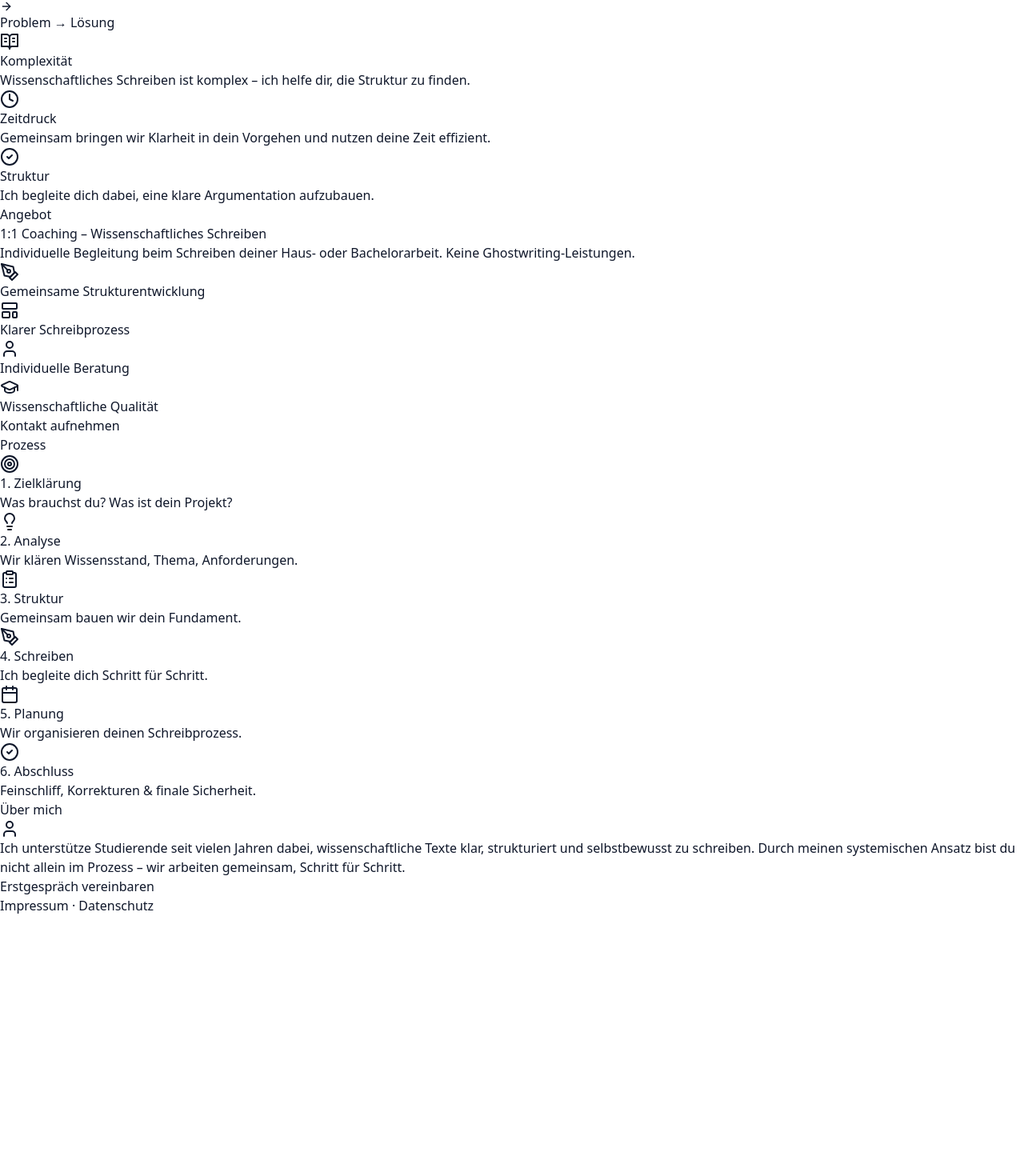
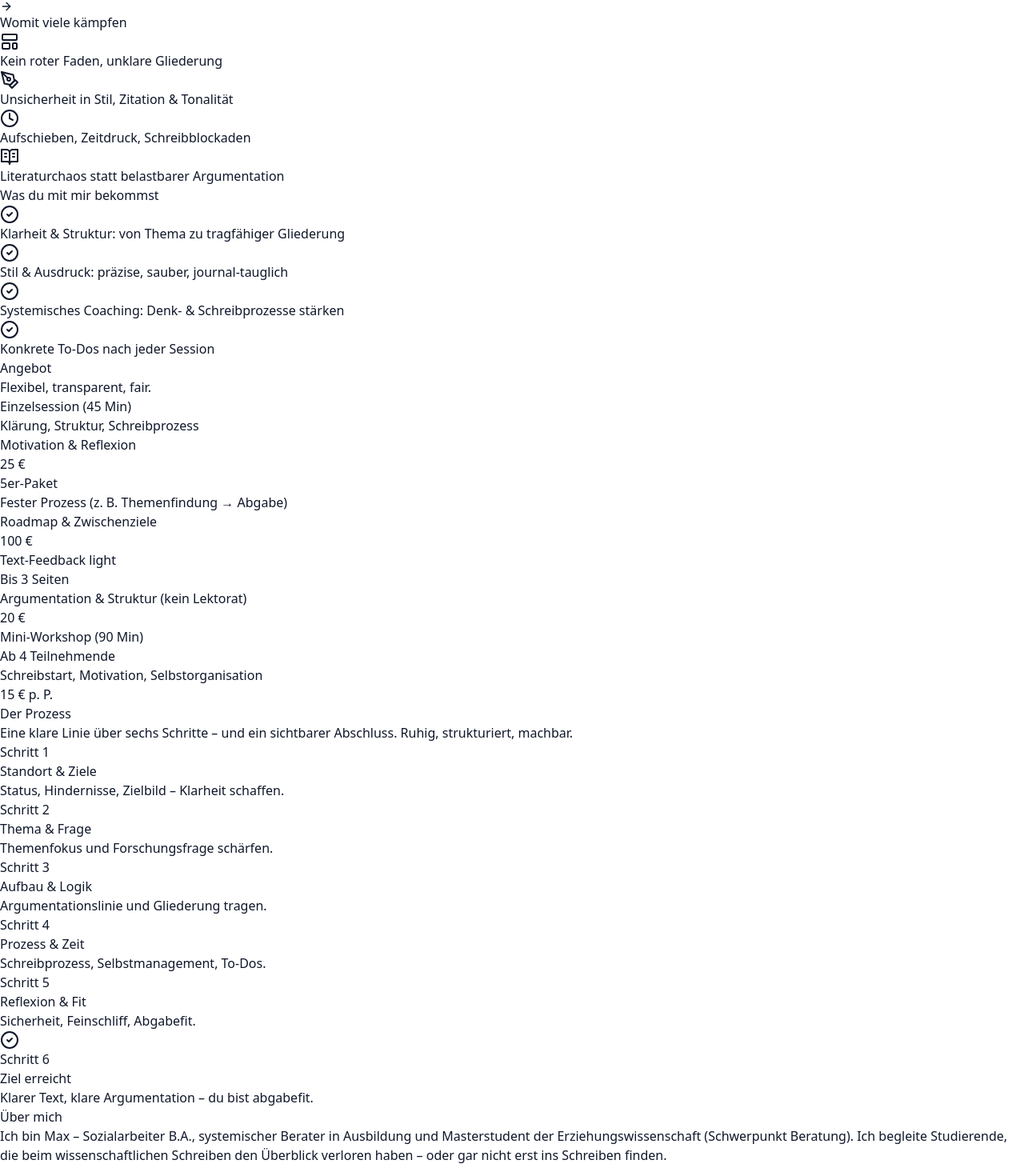
Before and after one commit to Schreibwerk-Studio/Schreibwerk-studio, a Next.js app: page / in a window 1280 px wide. Shown: the part 120-1580 px from the top of the page at 80% size. Before the commit the page ends 1264 px from the top, so only its background shows below. Built offline with nearby package versions, Linux system fonts and the light colour scheme.

Commit message:
Update SchreibwerkPage.tsx

```diff
--- a/SchreibwerkPage.tsx
+++ b/SchreibwerkPage.tsx
@@ -9,14 +9,10 @@ import {
   GraduationCap,
   LayoutTemplate,
   User,
-  Target,
-  Calendar,
-  Lightbulb,
-  ClipboardList,
 } from "lucide-react";
 
 /* ============================================================================
-   Helper Functions
+   Helper
 ============================================================================ */
 
 const scrollToId = (id: string) => {
@@ -29,18 +25,53 @@ const fadeUp = (delay = 0) => ({
   animate: { opacity: 1, y: 0, transition: { duration: 0.6, delay } },
 });
 
+const STEPS = [
+  {
+    step: 1,
+    title: "Standort & Ziele",
+    text: "Status, Hindernisse, Zielbild – Klarheit schaffen.",
+  },
+  {
+    step: 2,
+    title: "Thema & Frage",
+    text: "Themenfokus und Forschungsfrage schärfen.",
+  },
+  {
+    step: 3,
+    title: "Aufbau & Logik",
+    text: "Argumentationslinie und Gliederung tragen.",
+  },
+  {
+    step: 4,
+    title: "Prozess & Zeit",
+    text: "Schreibprozess, Selbstmanagement, To-Dos.",
+  },
+  {
+    step: 5,
+    title: "Reflexion & Fit",
+    text: "Sicherheit, Feinschliff, Abgabefit.",
+  },
+  {
+    step: 6,
+    title: "Ziel erreicht",
+    text: "Klarer Text, klare Argumentation – du bist abgabefit.",
+    success: true,
+  },
+];
+
 /* ============================================================================
-   Kontakt-Formular – Formspree
+   Kontakt – Formspree
 ============================================================================ */
 
 function ContactView({ onBack }: any) {
-  const [status, setStatus] = React.useState("idle");
+  const [status, setStatus] = React.useState<"idle" | "sending" | "success" | "error">("idle");
 
-  async function handleSubmit(e: any) {
+  async function handleSubmit(e: React.FormEvent<HTMLFormElement>) {
     e.preventDefault();
     setStatus("sending");
 
-    const data = new FormData(e.target);
+    const form = e.currentTarget;
+    const data = new FormData(form);
 
     try {
       const res = await fetch("https://formspree.io/f/mzzyjrjz", {
@@ -48,11 +79,12 @@ function ContactView({ onBack }: any) {
         body: data,
         headers: { Accept: "application/json" },
       });
-
       if (res.ok) {
         setStatus("success");
-        e.target.reset();
-      } else setStatus("error");
+        form.reset();
+      } else {
+        setStatus("error");
+      }
     } catch {
       setStatus("error");
     }
@@ -111,12 +143,13 @@ function ContactView({ onBack }: any) {
         </button>
 
         {status === "success" && (
-          <p className="text-green-700 bg-green-100 p-3 rounded-xl">
+          <p className="text-green-700 bg-green-100 p-3 rounded-xl mt-3">
             Danke! Deine Nachricht wurde gesendet.
           </p>
         )}
+
         {status === "error" && (
-          <p className="text-red-700 bg-red-100 p-3 rounded-xl">
+          <p className="text-red-700 bg-red-100 p-3 rounded-xl mt-3">
             Fehler – schreib direkt an{" "}
             <a href="mailto:max@schreibwerk-studio.de" className="underline">
               max@schreibwerk-studio.de
@@ -134,7 +167,7 @@ function ContactView({ onBack }: any) {
 
 function Impressum({ onBack }: any) {
   return (
-    <main className="max-w-2xl mx-auto px-6 py-16 leading-relaxed text-slate-800">
+    <main className="max-w-2xl mx-auto px-6 py-16 text-slate-800 leading-relaxed">
       <button
         onClick={onBack}
         className="mb-6 rounded-full border px-4 py-2 text-sm hover:bg-slate-100"
@@ -168,7 +201,7 @@ function Impressum({ onBack }: any) {
 
 function Datenschutz({ onBack }: any) {
   return (
-    <main className="max-w-2xl mx-auto px-6 py-16 leading-relaxed text-slate-800">
+    <main className="max-w-2xl mx-auto px-6 py-16 text-slate-800 leading-relaxed">
       <button
         onClick={onBack}
         className="mb-6 rounded-full border px-4 py-2 text-sm hover:bg-slate-100"
@@ -192,11 +225,11 @@ function Datenschutz({ onBack }: any) {
 }
 
 /* ============================================================================
-   Hauptseite (ALLE SEKTIONEN VOLLSTÄNDIG)
+   Hauptseite
 ============================================================================ */
 
 export default function SchreibwerkPage() {
-  const [view, setView] = React.useState("home");
+  const [view, setView] = React.useState<"home" | "kontakt" | "impressum" | "datenschutz">("home");
 
   if (view === "kontakt") return <ContactView onBack={() => setView("home")} />;
   if (view === "impressum")
@@ -206,10 +239,7 @@ export default function SchreibwerkPage() {
 
   return (
     <div className="min-h-screen bg-white text-slate-800">
-      {/* ------------------------------------------------------------------ */}
       {/* NAVIGATION */}
-      {/* ------------------------------------------------------------------ */}
-
       <header className="sticky top-0 bg-white/70 backdrop-blur border-b border-slate-200 z-50">
         <div className="max-w-7xl mx-auto px-6 py-4 flex items-center justify-between">
           <button
@@ -257,10 +287,7 @@ export default function SchreibwerkPage() {
 
       <div id="top" />
 
-      {/* ------------------------------------------------------------------ */}
       {/* HERO */}
-      {/* ------------------------------------------------------------------ */}
-
       <section className="max-w-7xl mx-auto px-6 py-20">
         <motion.h1
           {...fadeUp(0)}
@@ -294,190 +321,259 @@ export default function SchreibwerkPage() {
         </motion.div>
       </section>
 
-      {/* ------------------------------------------------------------------ */}
-      {/* PROBLEM → LÖSUNG */}
-      {/* ------------------------------------------------------------------ */}
+      {/* PROBLEM → LÖSUNG – Womit viele kämpfen / Was du mit mir bekommst */}
+      <section id="problem" className="mx-auto max-w-7xl px-6 pb-20">
+        <div className="grid md:grid-cols-2 gap-10 items-stretch">
+          {/* Womit viele kämpfen */}
+          <div className="rounded-3xl shadow-sm border border-slate-200 h-full flex flex-col">
+            <div className="p-6 border-b border-slate-100">
+              <h2 className="text-xl font-semibold">Womit viele kämpfen</h2>
+            </div>
+            <div className="p-6 text-slate-600 space-y-4 flex flex-col justify-between h-full">
+              <div>
+                <div className="flex items-start gap-3">
+                  <LayoutTemplate className="mt-0.5 h-5 w-5 text-slate-500" />
+                  <span>Kein roter Faden, unklare Gliederung</span>
+                </div>
+                <div className="flex items-start gap-3">
+                  <PenTool className="mt-0.5 h-5 w-5 text-slate-500" />
+                  <span>Unsicherheit in Stil, Zitation & Tonalität</span>
+                </div>
+                <div className="flex items-start gap-3">
+                  <Clock className="mt-0.5 h-5 w-5 text-slate-500" />
+                  <span>Aufschieben, Zeitdruck, Schreibblockaden</span>
+                </div>
+                <div className="flex items-start gap-3">
+                  <BookOpenText className="mt-0.5 h-5 w-5 text-slate-500" />
+                  <span>Literaturchaos statt belastbarer Argumentation</span>
+                </div>
+              </div>
+            </div>
+          </div>
 
-      <section id="problem" className="bg-slate-50 py-20">
-        <div className="max-w-7xl mx-auto px-6">
-          <motion.h2
-            {...fadeUp(0)}
-            className="text-3xl font-semibold mb-10 text-center"
-          >
-            Problem → Lösung
-          </motion.h2>
-
-          <div className="grid md:grid-cols-3 gap-8">
-            <motion.div
-              {...fadeUp(0.1)}
-              className="rounded-2xl p-8 bg-white shadow-sm border"
-            >
-              <BookOpenText className="w-10 h-10 mb-4 text-slate-700" />
-              <h3 className="font-semibold text-lg mb-2">Komplexität</h3>
-              <p className="text-slate-600">
-                Wissenschaftliches Schreiben ist komplex – ich helfe dir, die
-                Struktur zu finden.
-              </p>
-            </motion.div>
-
-            <motion.div
-              {...fadeUp(0.2)}
-              className="rounded-2xl p-8 bg-white shadow-sm border"
-            >
-              <Clock className="w-10 h-10 mb-4 text-slate-700" />
-              <h3 className="font-semibold text-lg mb-2">Zeitdruck</h3>
-              <p className="text-slate-600">
-                Gemeinsam bringen wir Klarheit in dein Vorgehen und nutzen deine
-                Zeit effizient.
-              </p>
-            </motion.div>
-
-            <motion.div
-              {...fadeUp(0.3)}
-              className="rounded-2xl p-8 bg-white shadow-sm border"
-            >
-              <CheckCircle2 className="w-10 h-10 mb-4 text-slate-700" />
-              <h3 className="font-semibold text-lg mb-2">Struktur</h3>
-              <p className="text-slate-600">
-                Ich begleite dich dabei, eine klare Argumentation aufzubauen.
-              </p>
-            </motion.div>
+          {/* Was du mit mir bekommst */}
+          <div className="rounded-3xl shadow-sm border border-slate-200 h-full flex flex-col">
+            <div className="p-6 border-b border-slate-100">
+              <h2 className="text-xl font-semibold">Was du mit mir bekommst</h2>
+            </div>
+            <div className="p-6 text-slate-600 space-y-4 flex flex-col justify-between h-full">
+              <div>
+                <div className="flex items-start gap-3">
+                  <CheckCircle2 className="mt-0.5 h-5 w-5 text-slate-700" />
+                  <span>Klarheit & Struktur: von Thema zu tragfähiger Gliederung</span>
+                </div>
+                <div className="flex items-start gap-3">
+                  <CheckCircle2 className="mt-0.5 h-5 w-5 text-slate-700" />
+                  <span>Stil & Ausdruck: präzise, sauber, journal-tauglich</span>
+                </div>
+                <div className="flex items-start gap-3">
+                  <CheckCircle2 className="mt-0.5 h-5 w-5 text-slate-700" />
+                  <span>Systemisches Coaching: Denk- & Schreibprozesse stärken</span>
+                </div>
+                <div className="flex items-start gap-3">
+                  <CheckCircle2 className="mt-0.5 h-5 w-5 text-slate-700" />
+                  <span>Konkrete To-Dos nach jeder Session</span>
+                </div>
+              </div>
+            </div>
           </div>
         </div>
       </section>
 
-      {/* ------------------------------------------------------------------ */}
-      {/* ANGEBOT */}
-      {/* ------------------------------------------------------------------ */}
+      {/* ANGEBOT – 4 KACHELN */}
+      <section
+        id="angebot"
+        className="bg-slate-50/60 border-y border-slate-200/80 py-20"
+      >
+        <div className="mx-auto max-w-7xl px-6">
+          <h2 className="text-3xl md:text-4xl font-semibold tracking-tight">
+            Angebot
+          </h2>
+          <p className="mt-3 text-slate-600 max-w-2xl">Flexibel, transparent, fair.</p>
 
-      <section id="angebot" className="py-20">
-        <div className="max-w-7xl mx-auto px-6">
-          <motion.h2
-            {...fadeUp(0)}
-            className="text-3xl font-semibold mb-10 text-center"
-          >
-            Angebot
-          </motion.h2>
-
-          <motion.div
-            {...fadeUp(0.1)}
-            className="max-w-xl mx-auto rounded-2xl border p-10 shadow-sm bg-white"
-          >
-            <h3 className="text-xl font-semibold mb-4">
-              1:1 Coaching – Wissenschaftliches Schreiben
-            </h3>
-
-            <p className="text-slate-600 mb-6">
-              Individuelle Begleitung beim Schreiben deiner Haus- oder
-              Bachelorarbeit. Keine Ghostwriting-Leistungen.
-            </p>
-
-            <ul className="space-y-3 text-slate-700">
-              <li className="flex gap-2">
-                <PenTool className="w-5 h-5" /> Gemeinsame Strukturentwicklung
-              </li>
-              <li className="flex gap-2">
-                <LayoutTemplate className="w-5 h-5" /> Klarer Schreibprozess
-              </li>
-              <li className="flex gap-2">
-                <User className="w-5 h-5" /> Individuelle Beratung
-              </li>
-              <li className="flex gap-2">
-                <GraduationCap className="w-5 h-5" /> Wissenschaftliche Qualität
-              </li>
-            </ul>
-
-            <button
-              onClick={() => setView("kontakt")}
-              className="w-full mt-8 rounded-full bg-slate-900 text-white px-6 py-3 hover:bg-black"
-            >
-              Kontakt aufnehmen
-            </button>
-          </motion.div>
-        </div>
-      </section>
-
-      {/* ------------------------------------------------------------------ */}
-      {/* PROZESS */}
-      {/* ------------------------------------------------------------------ */}
-
-      <section id="prozess" className="bg-slate-50 py-20">
-        <div className="max-w-7xl mx-auto px-6">
-          <motion.h2
-            {...fadeUp(0)}
-            className="text-3xl font-semibold mb-10 text-center"
-          >
-            Prozess
-          </motion.h2>
-
-          <div className="grid md:grid-cols-3 gap-8">
+          <div className="mt-10 grid md:grid-cols-4 gap-6">
             {[
-              { icon: Target, title: "1. Zielklärung", text: "Was brauchst du? Was ist dein Projekt?" },
-              { icon: Lightbulb, title: "2. Analyse", text: "Wir klären Wissensstand, Thema, Anforderungen." },
-              { icon: ClipboardList, title: "3. Struktur", text: "Gemeinsam bauen wir dein Fundament." },
-              { icon: PenTool, title: "4. Schreiben", text: "Ich begleite dich Schritt für Schritt." },
-              { icon: Calendar, title: "5. Planung", text: "Wir organisieren deinen Schreibprozess." },
-              { icon: CheckCircle2, title: "6. Abschluss", text: "Feinschliff, Korrekturen & finale Sicherheit." },
-            ].map((step, i) => (
-              <motion.div
+              {
+                title: "Einzelsession (45 Min)",
+                list: ["Klärung, Struktur, Schreibprozess", "Motivation & Reflexion"],
+                price: "25 €",
+              },
+              {
+                title: "5er-Paket",
+                list: [
+                  "Fester Prozess (z. B. Themenfindung → Abgabe)",
+                  "Roadmap & Zwischenziele",
+                ],
+                price: "100 €",
+              },
+              {
+                title: "Text-Feedback light",
+                list: ["Bis 3 Seiten", "Argumentation & Struktur (kein Lektorat)"],
+                price: "20 €",
+              },
+              {
+                title: "Mini-Workshop (90 Min)",
+                list: [
+                  "Ab 4 Teilnehmende",
+                  "Schreibstart, Motivation, Selbstorganisation",
+                ],
+                price: "15 € p. P.",
+              },
+            ].map((item, i) => (
+              <div
                 key={i}
-                {...fadeUp(i * 0.1)}
-                className="bg-white border shadow-sm rounded-2xl p-8"
+                className="rounded-3xl shadow-sm border border-slate-200 h-full flex flex-col bg-white"
               >
-                <step.icon className="w-10 h-10 mb-4 text-slate-700" />
-                <h3 className="font-semibold mb-2">{step.title}</h3>
-                <p className="text-slate-600">{step.text}</p>
-              </motion.div>
+                <div className="p-6 border-b border-slate-100">
+                  <h3 className="text-lg font-semibold flex items-center gap-2">
+                    {item.title}
+                  </h3>
+                </div>
+                <div className="p-6 flex flex-col justify-between h-full text-slate-600">
+                  <div>
+                    <ul className="list-disc ml-5 space-y-1">
+                      {item.list.map((text, j) => (
+                        <li key={j}>{text}</li>
+                      ))}
+                    </ul>
+                  </div>
+                  <div className="pt-4 font-semibold text-slate-900 text-base mt-auto">
+                    {item.price}
+                  </div>
+                </div>
+              </div>
             ))}
           </div>
         </div>
       </section>
 
-      {/* ------------------------------------------------------------------ */}
-      {/* ÜBER MICH */}
-      {/* ------------------------------------------------------------------ */}
+      {/* PROZESS – 6 Schritte, letzte grün */}
+      <section id="prozess" className="mx-auto max-w-7xl px-6 py-20">
+        <div className="grid lg:grid-cols-3 gap-10 items-start">
+          <div className="lg:col-span-1">
+            <h2 className="text-3xl md:text-4xl font-semibold tracking-tight">
+              Der Prozess
+            </h2>
+            <p className="mt-4 text-slate-600 max-w-prose">
+              Eine klare Linie über sechs Schritte – und ein sichtbarer Abschluss.
+              Ruhig, strukturiert, machbar.
+            </p>
+          </div>
 
-      <section id="ueber-mich" className="py-20">
-        <div className="max-w-4xl mx-auto px-6 text-center">
-          <motion.h2
-            {...fadeUp(0)}
-            className="text-3xl font-semibold mb-6"
-          >
-            Über mich
-          </motion.h2>
+          <div className="lg:col-span-2 grid sm:grid-cols-2 lg:grid-cols-3 gap-5">
+            {STEPS.map((s) => {
+              const inner = (
+                <div
+                  className={`h-full flex flex-col rounded-3xl shadow-sm border ${
+                    s.success ? "border-green-200 bg-green-50/50" : "border-slate-200 bg-white"
+                  }`}
+                >
+                  <div className="p-4 border-b border-slate-100/60">
+                    <div className="flex items-center gap-2 text-sm text-slate-500">
+                      {s.success && (
+                        <CheckCircle2 className="h-4 w-4 text-green-600" />
+                      )}
+                      Schritt {s.step}
+                    </div>
+                  </div>
+                  <div className="p-4 flex-1 flex flex-col">
+                    <div
+                      className={`font-medium ${
+                        s.success ? "text-green-800" : "text-slate-800"
+                      }`}
+                    >
+                      {s.title}
+                    </div>
+                    <p className="mt-1 text-sm text-slate-600">{s.text}</p>
+                  </div>
+                </div>
+              );
 
-          <motion.div
-            {...fadeUp(0.1)}
-            className="mx-auto w-24 h-24 rounded-full bg-slate-200 flex items-center justify-center mb-6"
-          >
-            <User className="w-12 h-12 text-slate-600" />
-          </motion.div>
-
-          <motion.p
-            {...fadeUp(0.2)}
-            className="max-w-2xl mx-auto text-slate-600 text-lg"
-          >
-            Ich unterstütze Studierende seit vielen Jahren dabei, wissenschaftliche
-            Texte klar, strukturiert und selbstbewusst zu schreiben.
-            Durch meinen systemischen Ansatz bist du nicht allein im Prozess –
-            wir arbeiten gemeinsam, Schritt für Schritt.
-          </motion.p>
-
-          <motion.div {...fadeUp(0.3)} className="mt-10">
-            <button
-              onClick={() => setView("kontakt")}
-              className="rounded-full bg-slate-900 text-white px-8 py-3 hover:bg-black"
-            >
-              Erstgespräch vereinbaren
-            </button>
-          </motion.div>
+              return s.success ? (
+                <motion.div
+                  key={s.step}
+                  className="h-full"
+                  initial={{ opacity: 0, y: 20 }}
+                  whileInView={{ opacity: 1, y: 0 }}
+                  viewport={{ once: true, amount: 0.4 }}
+                  transition={{ duration: 0.6, ease: "easeOut" }}
+                >
+                  {inner}
+                </motion.div>
+              ) : (
+                <div key={s.step} className="h-full">
+                  {inner}
+                </div>
+              );
+            })}
+          </div>
         </div>
       </section>
 
-      {/* ------------------------------------------------------------------ */}
+      {/* ÜBER MICH */}
+      <section id="ueber-mich" className="mx-auto max-w-7xl px-6 pb-20">
+        <div className="grid md:grid-cols-2 gap-12 items-center">
+          <div>
+            <h2 className="text-3xl md:text-4xl font-semibold tracking-tight">
+              Über mich
+            </h2>
+            <p className="mt-5 text-slate-600 leading-relaxed text-lg">
+              Ich bin Max – Sozialarbeiter B.A., systemischer Berater in Ausbildung
+              und Masterstudent der Erziehungswissenschaft (Schwerpunkt Beratung).
+              Ich begleite Studierende, die beim wissenschaftlichen Schreiben den
+              Überblick verloren haben – oder gar nicht erst ins Schreiben finden.
+            </p>
+            <p className="mt-5 text-slate-600 leading-relaxed text-lg">
+              Mein Ansatz ist einfach: weniger Druck, mehr Struktur. Ich helfe dir,
+              dein Denken zu sortieren, deine Argumentation zu schärfen und deinen
+              Schreibprozess so zu gestalten, dass er zu dir passt.
+            </p>
+            <p className="mt-5 text-slate-600 leading-relaxed text-lg">
+              Dabei geht es nicht um Perfektion, sondern um Klarheit und
+              Selbstwirksamkeit. Du lernst, deinen Text zu verstehen, zu steuern und
+              selbstbewusst zu vertreten – Schritt für Schritt.
+            </p>
+            <ul className="mt-6 space-y-2 text-slate-600">
+              <li className="flex gap-2 items-start">
+                <GraduationCap className="mt-0.5 h-5 w-5 text-slate-500" />
+                Bachelor Soziale Arbeit, Masterstudent Erziehungswissenschaft ·
+                Schwerpunkt Beratung
+              </li>
+              <li className="flex gap-2 items-start">
+                <BookOpenText className="mt-0.5 h-5 w-5 text-slate-500" />
+                Tutorat „Wissenschaftliches Arbeiten“
+              </li>
+              <li className="flex gap-2 items-start">
+                <PenTool className="mt-0.5 h-5 w-5 text-slate-500" />
+                Jahrelange Erfahrung im Schreiben von wissenschaftlichen Arbeiten
+              </li>
+            </ul>
+          </div>
+
+          <div className="rounded-3xl shadow-sm border border-slate-200 bg-white/70 p-10 flex flex-col items-center text-center">
+            <div className="w-20 h-20 rounded-full bg-slate-100 flex items-center justify-center mb-4">
+              <User className="w-10 h-10 text-slate-500" />
+            </div>
+            <h3 className="text-lg font-semibold mb-2">Mein Ansatz</h3>
+            <div className="text-slate-600 space-y-3 text-sm">
+              <div className="flex items-start gap-3 text-left">
+                <CheckCircle2 className="mt-0.5 h-5 w-5 text-slate-700" />
+                <span>Systemische Haltung: Ressourcen- & Lösungsorientierung</span>
+              </div>
+              <div className="flex items-start gap-3 text-left">
+                <CheckCircle2 className="mt-0.5 h-5 w-5 text-slate-700" />
+                <span>Coaching statt Korrektorat: sauber argumentieren lernen</span>
+              </div>
+              <div className="flex items-start gap-3 text-left">
+                <CheckCircle2 className="mt-0.5 h-5 w-5 text-slate-700" />
+                <span>Transparenz: kein Ghostwriting</span>
+              </div>
+            </div>
+          </div>
+        </div>
+      </section>
+
       {/* FOOTER */}
-      {/* ------------------------------------------------------------------ */}
-
       <footer className="border-t py-10 text-center text-sm text-slate-500">
         <button onClick={() => setView("impressum")}>Impressum</button> ·{" "}
         <button onClick={() => setView("datenschutz")}>Datenschutz</button>
```
